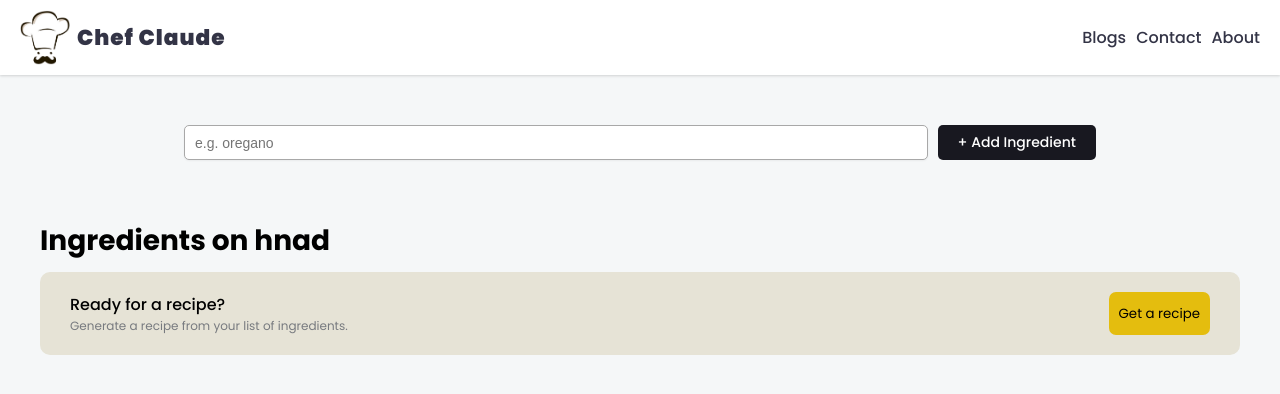
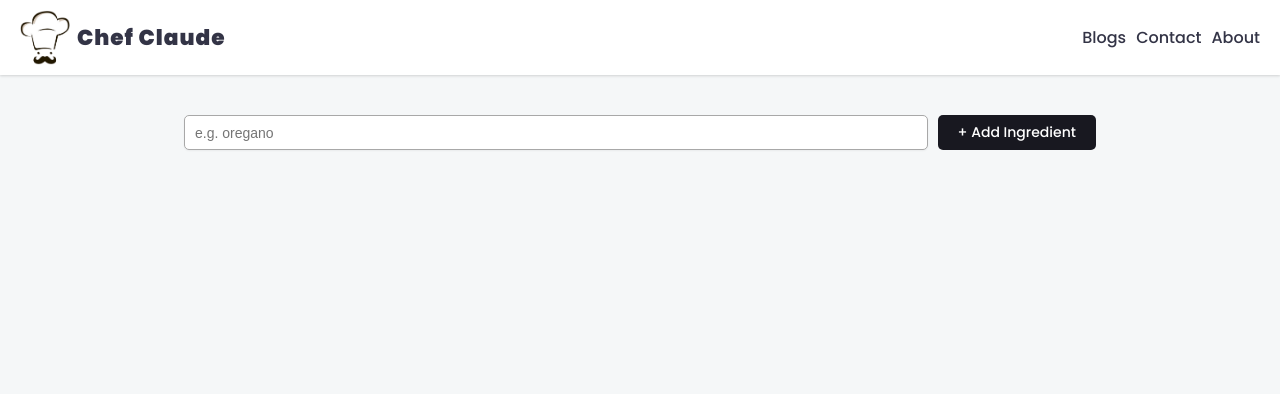
Before and after one commit to allee-usman/react-notes, a React (Vite) app in the folder S3_react-states/chef-claude-project/: page / in a window 1280 px wide. Shown: the top 394 px of the page. Built offline with nearby package versions, Linux system fonts and the light colour scheme.

Commit message:
Update: Refactor rendering ingredients-list-container

```diff
--- a/S3_react-states/chef-claude-project/src/components/Main.jsx
+++ b/S3_react-states/chef-claude-project/src/components/Main.jsx
@@ -20,6 +20,8 @@ function Main() {
 			]);
 		}
 	}
+	const showIngredientSec = ingredients.length ? true : false;
+	// console.log(showIngredientSec);
 
 	return (
 		<main>
@@ -34,6 +36,7 @@ function Main() {
 				/>
 				<button type="submit">+ Add Ingredient</button>
 			</form>
+			{showIngredientSec && (
 				<section className="ingredients-list-container">
 					<h2>Ingredients on hnad</h2>
 					<ul className="ingredients-list">{ingredientList}</ul>
@@ -45,6 +48,7 @@ function Main() {
 						<button>Get a recipe</button>
 					</div>
 				</section>
+			)}
 		</main>
 	);
 }
--- a/S3_react-states/chef-claude-project/styles.css
+++ b/S3_react-states/chef-claude-project/styles.css
@@ -70,7 +70,7 @@ form {
 	max-width: 992px;
 	height: auto;
 	margin: 0 auto;
-	padding: 50px 40px;
+	padding: 40px 40px;
 	justify-content: center;
 	align-items: center;
 }
@@ -140,6 +140,7 @@ form > button:hover {
 	column-gap: 10px;
 	justify-content: space-between;
 	border-radius: 10px;
+	margin-top: 30px;
 }
 .get-recipe-container h2 {
 	font-size: 1rem;
@@ -156,4 +157,10 @@ form > button:hover {
 	background-color: #e4bd0e;
 	border-radius: 7px;
 	font-family: inherit;
+	cursor: pointer;
+	transition: 0.3s ease-in;
+	font-weight: 500;
 }
+.get-recipe-container button:hover {
+	background-color: #f7a33d;
+}
```
Lines whose indentation alone changed are shown as unchanged.
